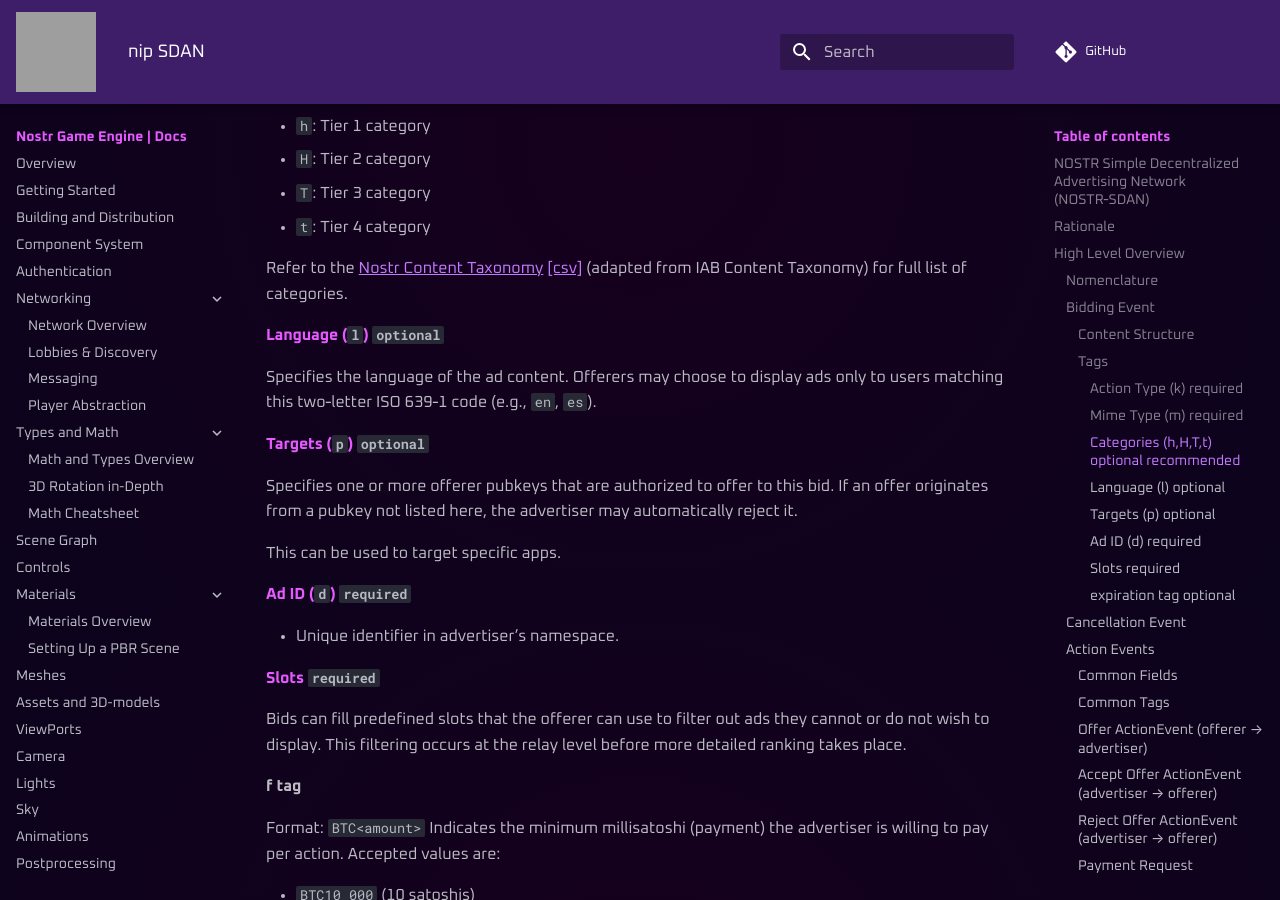
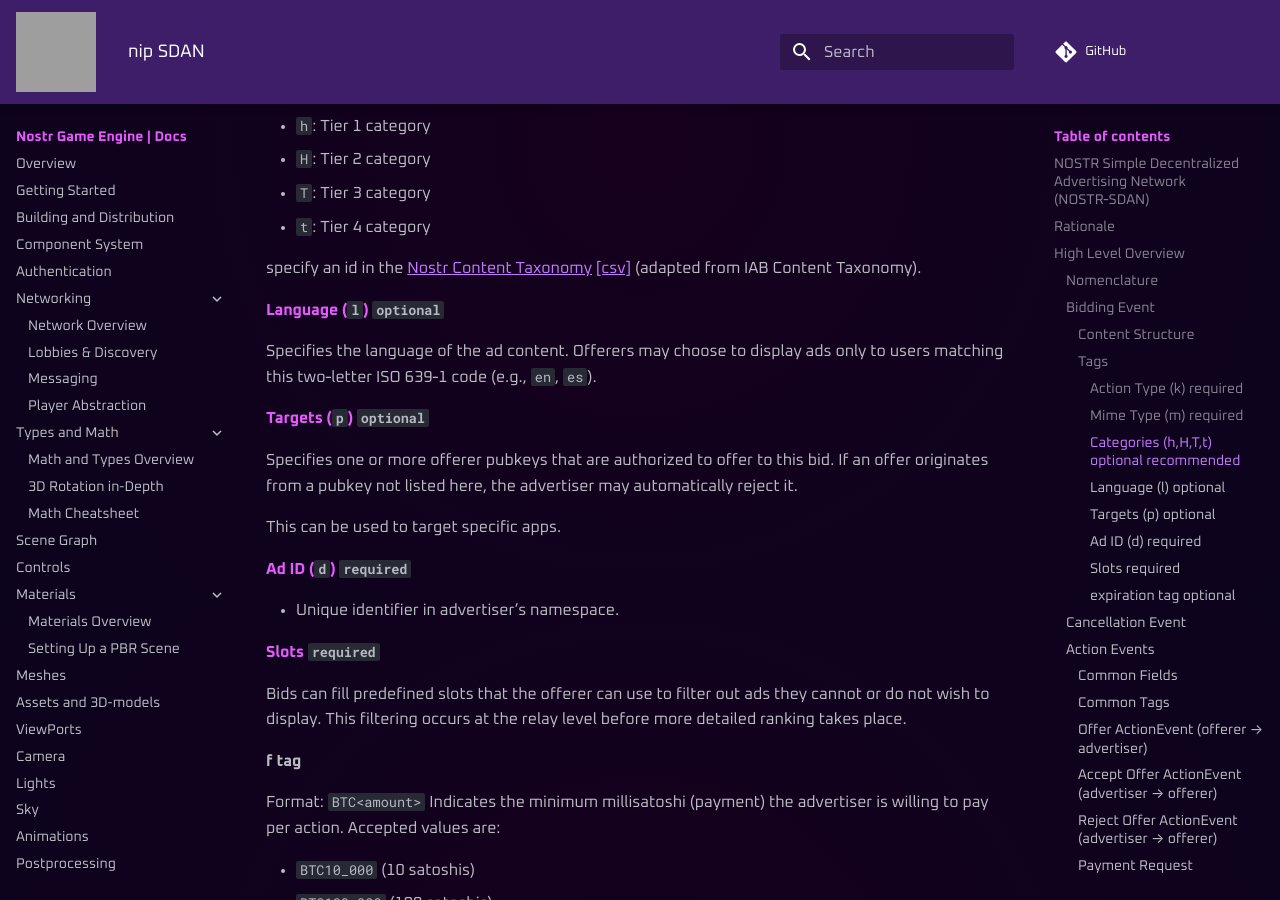
Before and after one commit to NostrGameEngine/docs, an MkDocs documentation site: the page built from docs/nip-drafts/nip-SDAN.md, in a window 1280 px wide and 900 px high, scrolled down 3005 px. Built offline with MkDocs 1.6.1 and Material for MkDocs 9.7.7, drawn with Linux system fonts in a browser that asks for light colours; comment, search, counter and statistics services are not loaded.

Commit message:
fix taxonomy section

```diff
--- a/docs/nip-drafts/nip-SDAN.md
+++ b/docs/nip-drafts/nip-SDAN.md
@@ -103,14 +103,15 @@ Specifies the content format of the ad payload. Supported types:
 
 #### Categories (`h`,`H`,`T`,`t`) `optional` `recommended`
 
-Organize ads into a hierarchical taxonomy for targeted filtering. Tiers:
+Organize ads into a hierarchical taxonomy for targeted filtering.
+Tiers:
 
 * `h`: Tier 1 category
 * `H`: Tier 2 category
 * `T`: Tier 3 category
 * `t`: Tier 4 category
 
-Refer to the [Nostr Content Taxonomy](../nostr-content-taxonomy) [\[csv\]](nostr-content-taxonomy.csv) (adapted from IAB Content Taxonomy) for full list of categories.
+specify an id in the [Nostr Content Taxonomy](../nostr-content-taxonomy) [\[csv\]](nostr-content-taxonomy.csv) (adapted from IAB Content Taxonomy).
 
 
 #### Language (`l`) `optional`
```
